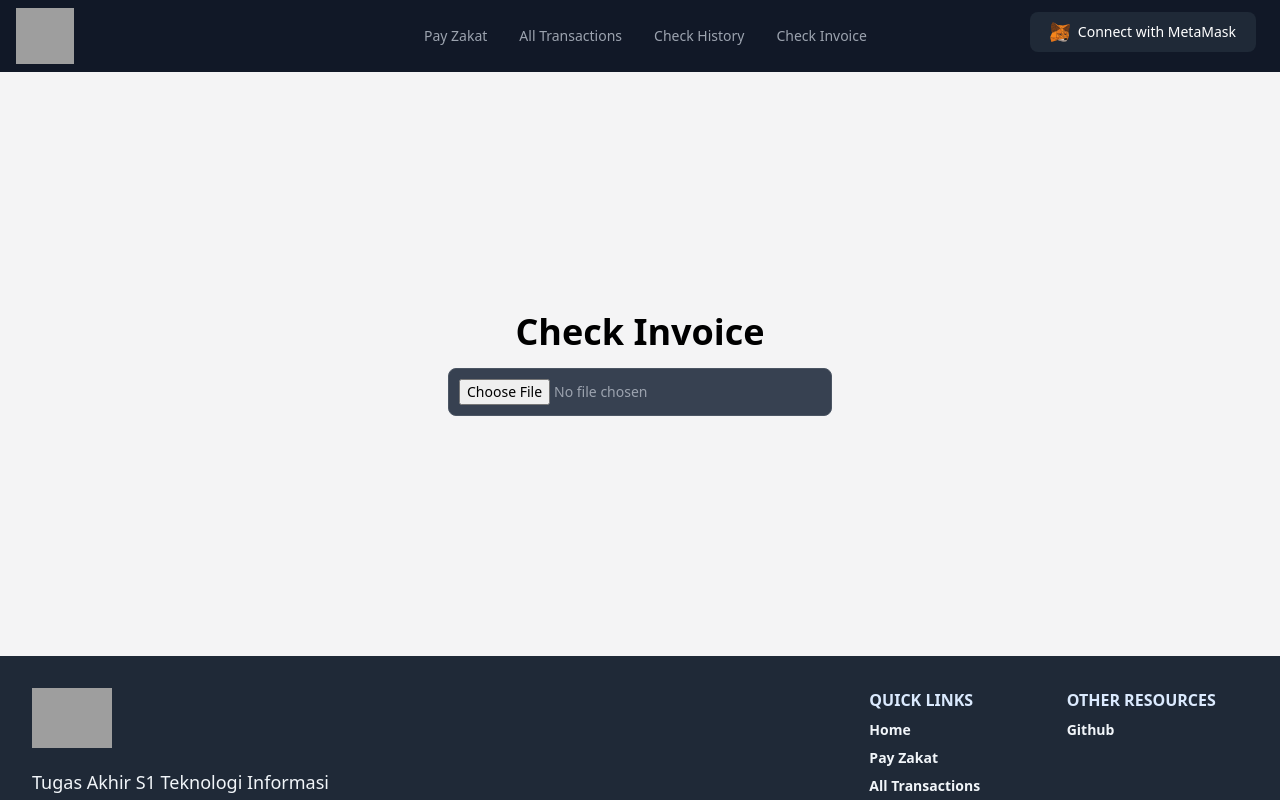
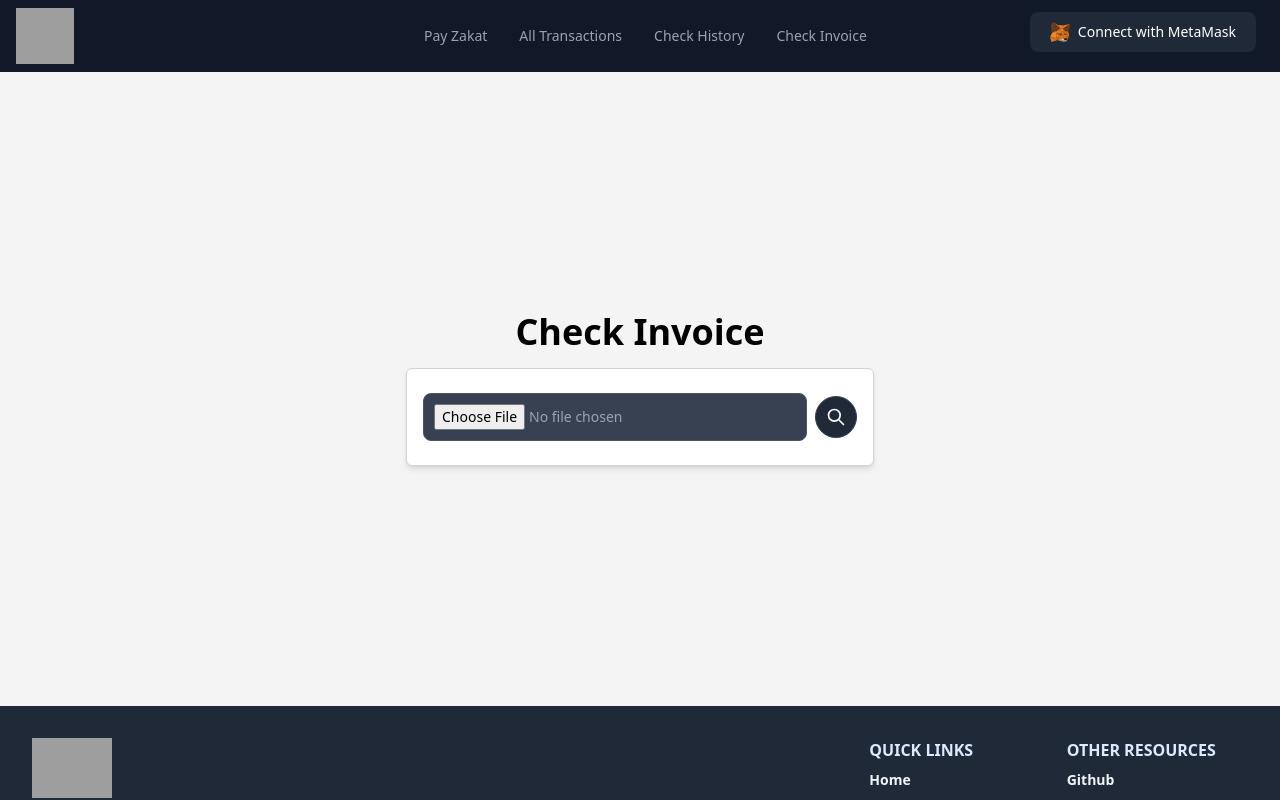
Before and after one commit to agilfchx/thesis-contract, a Next.js app in the folder client/: page /check-invoice in a window 1280 px wide. Shown: the top 800 px of the page. Built offline with nearby package versions, Linux system fonts and the light colour scheme; grey boxes are pictures that could not be loaded.

Commit message:
fix styling

```diff
--- a/client/components/ConnectMetamask.jsx
+++ b/client/components/ConnectMetamask.jsx
@@ -28,7 +28,7 @@ export default function ConnectMetamask() {
       />
       <h1 className="text-2xl font-bold mt-10">Connect Metamask to Continue</h1>
       <button
-        className="focus:ring-4 focus:outline-none font-medium rounded-lg text-sm px-5 py-2.5 text-center inline-flex items-center focus:ring-gray-600 bg-gray-800 border-gray-700 text-white hover:bg-gray-700 mt-8 mb-[4.6rem]"
+        className="focus:outline-none font-medium rounded-lg text-sm px-5 py-2.5 text-center inline-flex items-center focus:ring-gray-600 bg-gray-800 border-gray-700 text-white hover:bg-gray-700 mt-8 mb-[4.6rem]"
         onClick={connectMetamask}
       >
         Connect
--- a/client/components/Hero.jsx
+++ b/client/components/Hero.jsx
@@ -16,7 +16,7 @@ const Hero = () => {
         <div className="flex flex-col mb-8 lg:mb-16 space-y-4 sm:flex-row sm:justify-center sm:space-y-0 sm:space-x-4">
           <Link
             href="/payzakat"
-            className="inline-flex justify-center items-center py-3 px-5 text-base font-medium text-center  focus:ring-gray-600 bg-gray-800 border-gray-700 text-white hover:bg-gray-700 rounded-lg focus:ring-4 focus:ring-primary-300 "
+            className="inline-flex justify-center items-center py-3 px-5 text-base font-medium text-center  focus:ring-gray-600 bg-gray-800 border-gray-700 text-white hover:bg-gray-700 rounded-lg focus:ring-primary-300 "
           >
             Pay Zakat Now
             <svg
@@ -34,7 +34,7 @@ const Hero = () => {
           </Link>
           <Link
             href="/all-transactions"
-            className="inline-flex justify-center items-center py-3 px-5 text-base font-medium text-center text-gray-900 rounded-lg border border-gray-300 hover:bg-gray-100 focus:ring-4 focus:ring-gray-100 dark:text-white dark:border-gray-700 dark:hover:bg-gray-700 dark:focus:ring-gray-800"
+            className="inline-flex justify-center items-center py-3 px-5 text-base font-medium text-center text-gray-900 rounded-lg border border-gray-300 hover:bg-gray-100 focus:ring-gray-100 dark:text-white dark:border-gray-700 dark:hover:bg-gray-700 dark:focus:ring-gray-800"
           >
             <svg
               xmlns="http://www.w3.org/2000/svg"
--- a/client/components/Navbar.jsx
+++ b/client/components/Navbar.jsx
@@ -25,7 +25,7 @@ const Navbar = () => {
     return (
       <button
         type="button"
-        className="focus:ring-4 focus:outline-none font-medium rounded-lg text-sm px-5 py-2.5 text-center inline-flex items-center focus:ring-gray-600 bg-gray-800 border-gray-700 text-white hover:bg-gray-700 mr-2 mb-2"
+        className="focus:outline-none font-medium rounded-lg text-sm px-5 py-2.5 text-center inline-flex items-center focus:ring-gray-600 bg-gray-800 border-gray-700 text-white hover:bg-gray-700 mr-2 mb-2"
         onClick={connectMetamask}
       >
         <Image
@@ -64,7 +64,7 @@ const Navbar = () => {
         </div>
         <div className="flex md:order-2">
           {accountAddress ? (
-            <p className="focus:ring-4 focus:outline-none font-medium rounded-lg text-sm px-5 py-2.5 text-center inline-flex items-center focus:ring-gray-600 bg-gray-800 border-gray-700 text-white hover:bg-gray-700 mr-2 mb-2">
+            <p className="focus:outline-none font-medium rounded-lg text-sm px-5 py-2.5 text-center inline-flex items-center focus:ring-gray-600 bg-gray-800 border-gray-700 text-white hover:bg-gray-700 mr-2 mb-2">
               {accountAddress.slice(0, 16)}...{accountAddress.slice(37, 42)}
             </p>
           ) : (
--- a/client/pages/all-transactions/index.js
+++ b/client/pages/all-transactions/index.js
@@ -19,7 +19,7 @@ const AllTransactions = () => {
       <div className="overflow-x-auto relative mx-36">
         <div className="pb-4 ml-1">
           <button
-            className="inline-flex justify-center items-center py-3 px-5 text-base font-medium text-center  focus:ring-gray-600 bg-gray-800 border-gray-700 text-white hover:bg-gray-700 rounded-lg focus:ring-4 focus:ring-primary-300 "
+            className="inline-flex justify-center items-center py-3 px-5 text-base font-medium text-center  focus:ring-gray-600 bg-gray-800 border-gray-700 text-white hover:bg-gray-700 rounded-lg focus:ring-primary-300 "
             onClick={handleGetAllTransactions}
           >
             Cari
--- a/client/pages/check-history/index.js
+++ b/client/pages/check-history/index.js
@@ -52,7 +52,7 @@ export default function CheckTransactions() {
               />
             </div>
             <button
-              className="p-2.5 ml-2 text-sm font-medium text-white  rounded-full border border-blue-700 focus:ring-4 focus:outline-none bg-blue-600 hover:bg-blue-700 focus:ring-blue-800"
+              className="p-2.5 ml-2 text-sm font-medium border focus:ring-gray-600 bg-gray-800 border-gray-700 text-white hover:bg-gray-700 rounded-full focus:ring-primary-300 "
               onClick={handleSearchHistory}
             >
               <svg
--- a/client/pages/check-invoice.js
+++ b/client/pages/check-invoice.js
@@ -1,14 +1,43 @@
 export default function CheckInvoice() {
+  const verifyInvoice = async () => {
+    const file = document.getElementById('invoiceFile').files[0];
+    console.log(file);
+  };
+
   return (
     <div className="flex flex-col justify-center items-center my-60">
-      <label className="text-4xl font-bold" for="file_input">
+      <label className="text-4xl font-bold" for="invoiceFile">
         Check Invoice
       </label>
-      <input
-        className="block text-sm border rounded-lg cursor-pointer text-gray-400 focus:outline-none bg-gray-700 border-gray-600 placeholder-gray-400 w-96 p-2.5 mt-4"
-        id="file_input"
-        type="file"
-      />
+      <div className="max-w-7xl px-4 py-6 mt-4 space-y-4 bg-white border border-gray-300 rounded-md shadow-md">
+        <div className="flex justify-center items-center">
+          <input
+            className="block text-sm border rounded-lg cursor-pointer text-gray-400 focus:outline-none bg-gray-700 border-gray-600 placeholder-gray-400 w-96 p-2.5"
+            id="invoiceFile"
+            type="file"
+            accept="application/pdf"
+          />
+          <button
+            className="p-2.5 ml-2 text-sm font-medium border focus:ring-gray-600 bg-gray-800 border-gray-700 text-white hover:bg-gray-700 rounded-full focus:ring-primary-300"
+            onClick={verifyInvoice}
+          >
+            <svg
+              className="w-5 h-5"
+              fill="none"
+              stroke="currentColor"
+              viewBox="0 0 24 24"
+              xmlns="http://www.w3.org/2000/svg"
+            >
+              <path
+                strokeLinecap="round"
+                strokeLinejoin="round"
+                strokeWidth="2"
+                d="M21 21l-6-6m2-5a7 7 0 11-14 0 7 7 0 0114 0z"
+              ></path>
+            </svg>
+          </button>
+        </div>
+      </div>
     </div>
   );
 }
```
